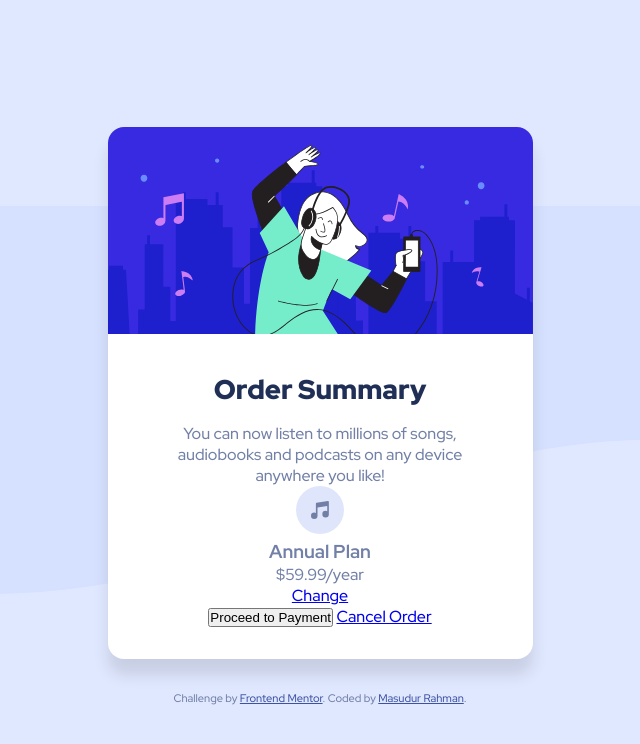
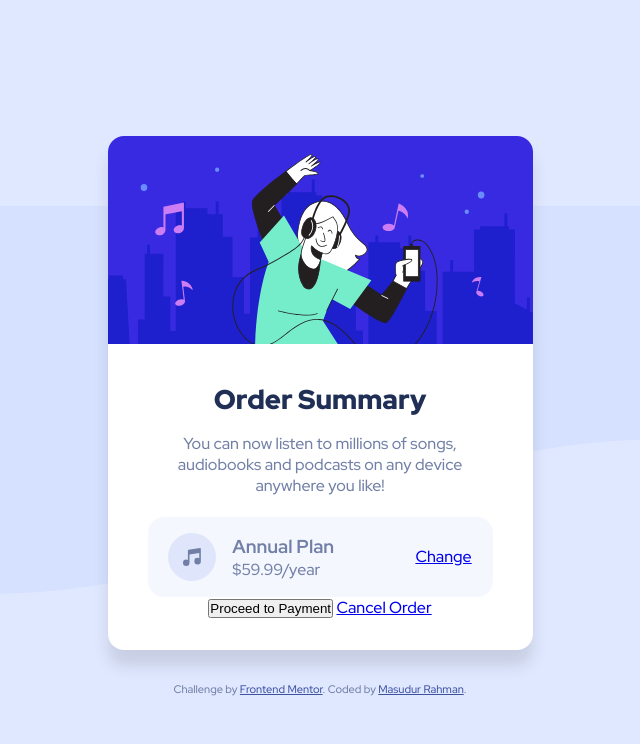
Before and after one commit to Masud8851/order-summary-component-main, a plain HTML site: page index.html in a window 1280 px wide. Shown: the whole page, without its empty margins (320-960 px from the left). Drawn offline with Linux system fonts and the light colour scheme.

Commit message:
annual plan

```diff
--- a/style.css
+++ b/style.css
@@ -44,3 +44,21 @@ main img{
   font-weight: 900;
   margin-bottom: 1rem;
 }
+
+.plan{
+  display: flex;
+  justify-content: space-between;
+  align-items: center;
+  gap: 1rem;
+  background: hsl(225, 100%, 98%);
+  margin-top: 1.3rem;
+  padding: 1rem 1.3rem;
+  border-radius: 1rem;
+}
+
+.annual-plan{
+  display: flex;
+  align-items: center;
+  gap: 1rem;
+  text-align: left;
+}
```
